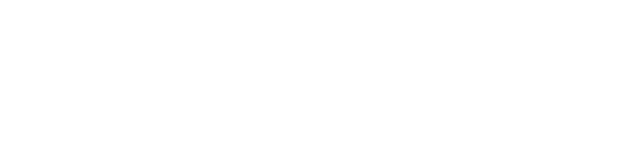
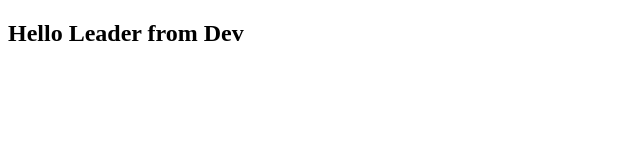
Before and after one commit to MinkWinner/demoGit, a plain HTML site: page index.html in a window 1280 px wide. Shown: the whole page, without its empty margins (0-640 px from the left). Drawn offline with Linux system fonts and the light colour scheme.

Commit message:
xay heading2

```diff
--- a/index.html
+++ b/index.html
@@ -7,6 +7,6 @@
     <title>Document</title>
 </head>
 <body>
-
+    <h2>Hello Leader from Dev</h2>
 </body>
 </html>
```
